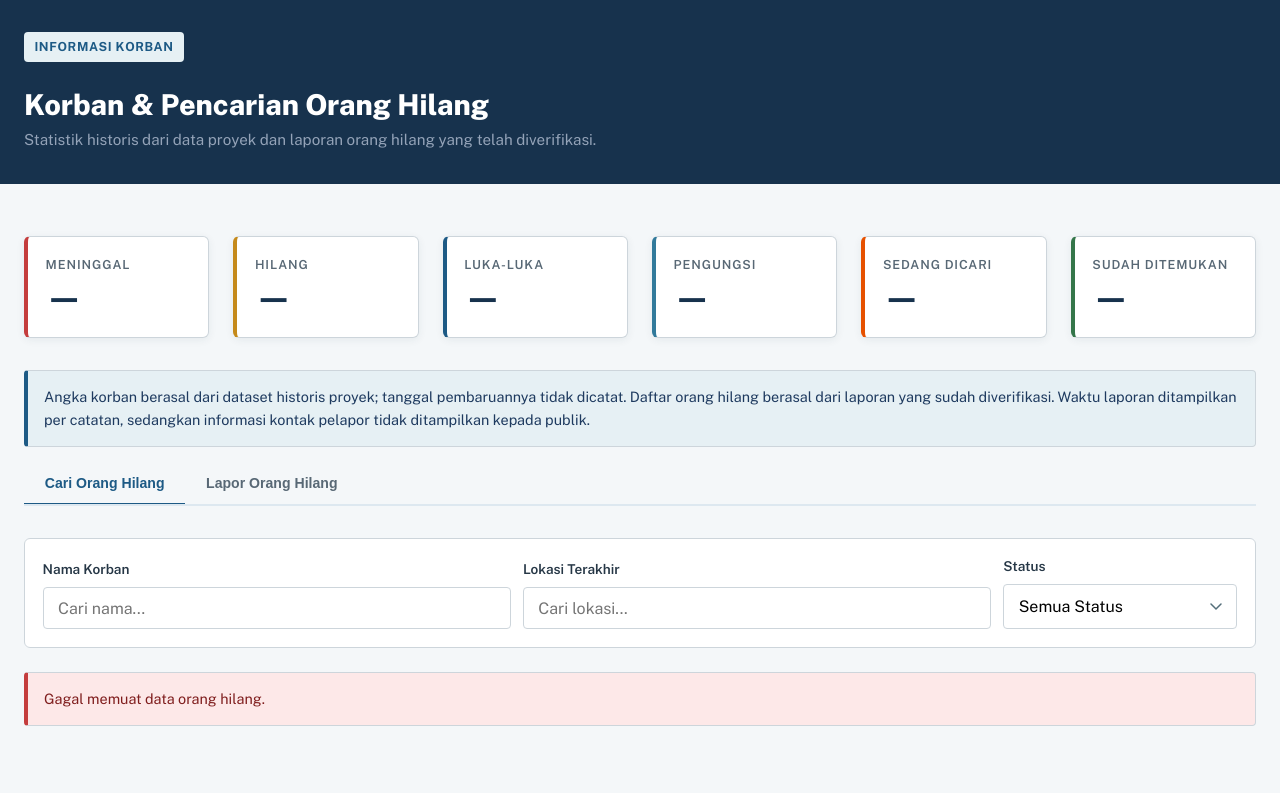
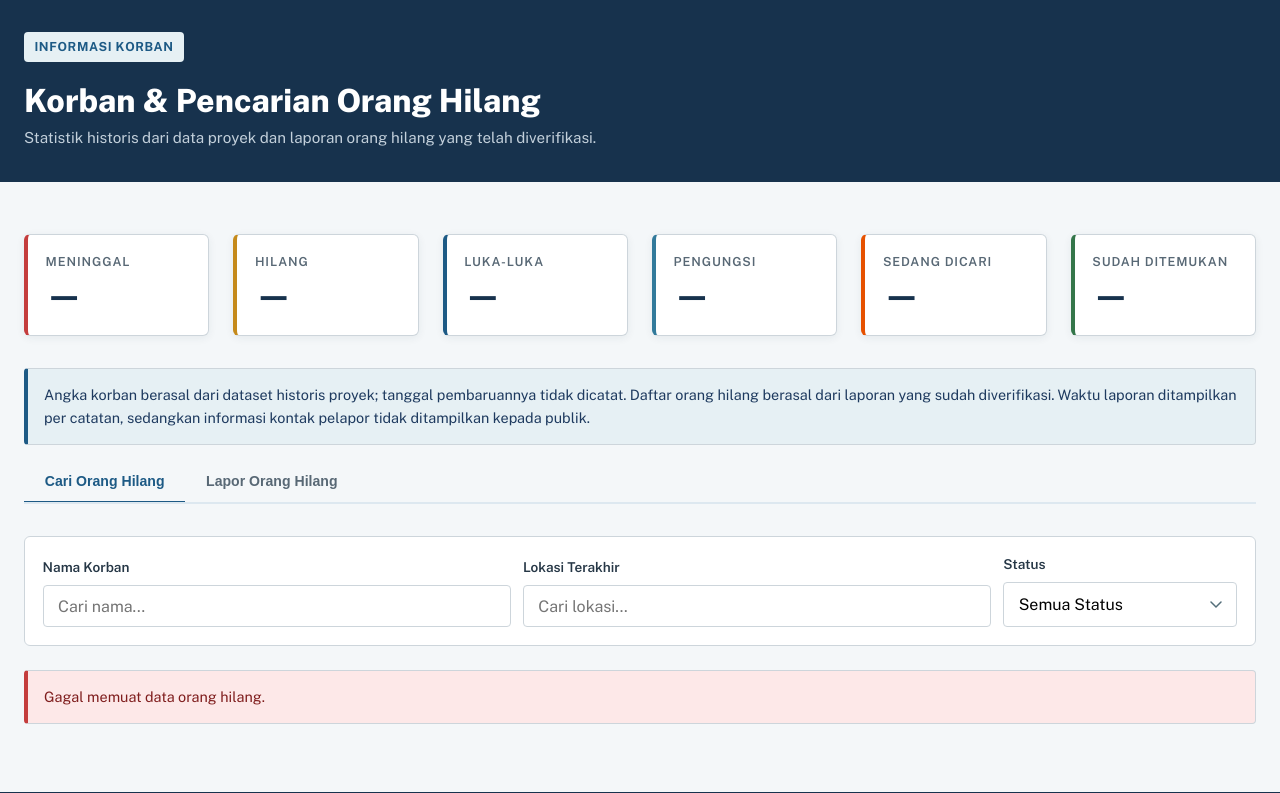
Before and after one commit to MumtazulHamdah/TSUNAMI, a PHP site: page /pages/korban.html in a window 1280 px wide. Shown: the part 65-858 px from the top of the page. Run offline with PHP 8.4, Linux system fonts and the light colour scheme.

Commit message:
Fase F: satukan gaya judul halaman
Co-authored-by: Copilot <223556219+Copilot@users.noreply.github.com>

```diff
--- a/gelombang-aman/frontend/assets/css/main.css
+++ b/gelombang-aman/frontend/assets/css/main.css
@@ -147,6 +147,9 @@ a.card:hover { transform: translateY(-2px); }
 .section-header { text-align: center; margin-bottom: 3rem; }
 .section-header h2 { font-size: clamp(1.5rem, 3vw, 2rem); font-weight: 800; color: var(--deep-navy); }
 .section-header p { color: var(--text-muted); margin-top: 0.75rem; font-size: 1rem; }
+.page-heading { background: var(--deep-navy); padding: 2rem 1.5rem; }
+.page-heading h1 { color: var(--white); font-size: clamp(1.55rem, 3vw, 2rem); font-weight: 800; line-height: 1.2; margin-top: 0.5rem; }
+.page-heading p { color: #c3d0db; font-size: 0.95rem; margin-top: 0.35rem; }
 .section-badge {
   display: inline-block; background: var(--light-blue); color: var(--primary-blue);
   padding: 0.3rem 0.65rem; border-radius: var(--radius-sm); font-size: 0.78rem; font-weight: 700;
@@ -444,6 +447,7 @@ footer {
   .grid-3 { grid-template-columns: 1fr; }
   .grid-4, .grid-kpi { grid-template-columns: 1fr 1fr; }
   .section { padding: 2.5rem 1rem; }
+  .page-heading { padding: 1.5rem 1rem; }
   .hero-btns { flex-direction: column; }
   .hero-btns .btn { justify-content: center; }
   .card-body, .chart-wrapper { padding: 1rem; }
--- a/gelombang-aman/frontend/pages/dashboard.html
+++ b/gelombang-aman/frontend/pages/dashboard.html
@@ -28,11 +28,11 @@
   </div>
 </nav>
 
-<div style="background:var(--deep-navy);padding:2rem 1.5rem">
+<div class="page-heading">
   <div class="container">
     <span class="section-badge">Data Historis Proyek</span>
-    <h1 style="color:var(--white);font-size:1.8rem;font-weight:800;margin-top:0.5rem">Dashboard Statistik Tsunami Indonesia</h1>
-    <p style="color:#94a3b8;font-size:0.95rem">Data historis kejadian tsunami, korban, dan wilayah terdampak di Indonesia</p>
+    <h1>Dashboard Statistik Tsunami Indonesia</h1>
+    <p>Data historis kejadian tsunami, korban, dan wilayah terdampak di Indonesia</p>
   </div>
 </div>
 
--- a/gelombang-aman/frontend/pages/database.html
+++ b/gelombang-aman/frontend/pages/database.html
@@ -28,11 +28,11 @@
   </div>
 </nav>
 
-<div style="background:var(--deep-navy);padding:2rem 1.5rem">
+<div class="page-heading">
   <div class="container">
     <span class="section-badge">Data Historis</span>
-    <h1 style="color:var(--white);font-size:1.8rem;font-weight:800;margin-top:0.5rem">Database Kejadian Tsunami Indonesia</h1>
-    <p style="color:#94a3b8;font-size:0.95rem">Catatan historis yang tersimpan dalam dataset proyek. Sumber tercantum pada detail setiap kejadian.</p>
+    <h1>Database Kejadian Tsunami Indonesia</h1>
+    <p>Catatan historis yang tersimpan dalam dataset proyek. Sumber tercantum pada detail setiap kejadian.</p>
   </div>
 </div>
 
--- a/gelombang-aman/frontend/pages/edukasi.html
+++ b/gelombang-aman/frontend/pages/edukasi.html
@@ -28,11 +28,11 @@
   </div>
 </nav>
 
-<div style="background:var(--deep-navy);padding:2rem 1.5rem">
+<div class="page-heading">
   <div class="container">
     <span class="section-badge">Pusat Edukasi</span>
-    <h1 style="color:var(--white);font-size:1.8rem;font-weight:800;margin-top:0.5rem">Pusat Edukasi Tsunami</h1>
-    <p style="color:#94a3b8;font-size:0.95rem">Pelajari tsunami — dari pengertian, proses pembentukan, tanda-tanda, hingga mitigasi dan kesiapsiagaan</p>
+    <h1>Pusat Edukasi Tsunami</h1>
+    <p>Pelajari tsunami — dari pengertian, proses pembentukan, tanda-tanda, hingga mitigasi dan kesiapsiagaan</p>
   </div>
 </div>
 
--- a/gelombang-aman/frontend/pages/korban.html
+++ b/gelombang-aman/frontend/pages/korban.html
@@ -28,11 +28,11 @@
   </div>
 </nav>
 
-<div style="background:var(--deep-navy);padding:2rem 1.5rem">
+<div class="page-heading">
   <div class="container">
     <span class="section-badge">Informasi Korban</span>
-    <h1 style="color:var(--white);font-size:1.8rem;font-weight:800;margin-top:0.5rem">Korban & Pencarian Orang Hilang</h1>
-    <p style="color:#94a3b8;font-size:0.95rem">Statistik historis dari data proyek dan laporan orang hilang yang telah diverifikasi.</p>
+    <h1>Korban & Pencarian Orang Hilang</h1>
+    <p>Statistik historis dari data proyek dan laporan orang hilang yang telah diverifikasi.</p>
   </div>
 </div>
 
--- a/gelombang-aman/frontend/pages/monitoring.html
+++ b/gelombang-aman/frontend/pages/monitoring.html
@@ -28,13 +28,13 @@
   </div>
 </nav>
 
-<div style="background:var(--deep-navy);padding:2rem 1.5rem">
+<div class="page-heading">
   <div class="container">
     <div class="flex-between">
       <div>
         <span class="section-badge">Data BMKG</span>
-        <h1 style="color:var(--white);font-size:1.8rem;font-weight:800;margin-top:0.5rem">Monitoring Data Gempa BMKG</h1>
-        <p style="color:#94a3b8;font-size:0.95rem">Informasi gempa bumi terkini dari BMKG sebagai pendukung pemantauan potensi tsunami</p>
+        <h1>Monitoring Data Gempa BMKG</h1>
+        <p>Informasi gempa bumi terkini dari BMKG sebagai pendukung pemantauan potensi tsunami</p>
       </div>
       <div style="text-align:right">
         <div class="live-indicator mb-1"><div class="live-dot"></div> Pembaruan berkala</div>
--- a/gelombang-aman/frontend/pages/peta.html
+++ b/gelombang-aman/frontend/pages/peta.html
@@ -31,11 +31,11 @@
   </div>
 </nav>
 
-<div style="background:var(--deep-navy);padding:2rem 1.5rem">
+<div class="page-heading">
   <div class="container">
     <span class="section-badge">Peta Interaktif</span>
-    <h1 style="color:var(--white);font-size:1.8rem;font-weight:800;margin-top:0.5rem">Peta Kejadian Tsunami dan Zona Bahaya</h1>
-    <p style="color:#94a3b8;font-size:0.95rem">Titik kejadian historis tersedia dari dataset proyek; lapisan zona bahaya belum tersedia.</p>
+    <h1>Peta Kejadian Tsunami dan Zona Bahaya</h1>
+    <p>Titik kejadian historis tersedia dari dataset proyek; lapisan zona bahaya belum tersedia.</p>
   </div>
 </div>
 
--- a/gelombang-aman/frontend/pages/simulasi.html
+++ b/gelombang-aman/frontend/pages/simulasi.html
@@ -28,11 +28,11 @@
   </div>
 </nav>
 
-<div style="background:var(--deep-navy);padding:2rem 1.5rem">
+<div class="page-heading">
   <div class="container">
     <span class="section-badge">Mini-Game Edukatif</span>
-    <h1 style="color:var(--white);font-size:1.8rem;font-weight:800;margin-top:0.5rem">Simulasi Mitigasi Tsunami</h1>
-    <p style="color:#94a3b8;font-size:0.95rem">Uji pengetahuan kesiapsiagaan Anda melalui skenario interaktif</p>
+    <h1>Simulasi Mitigasi Tsunami</h1>
+    <p>Uji pengetahuan kesiapsiagaan Anda melalui skenario interaktif</p>
   </div>
 </div>
 
```
